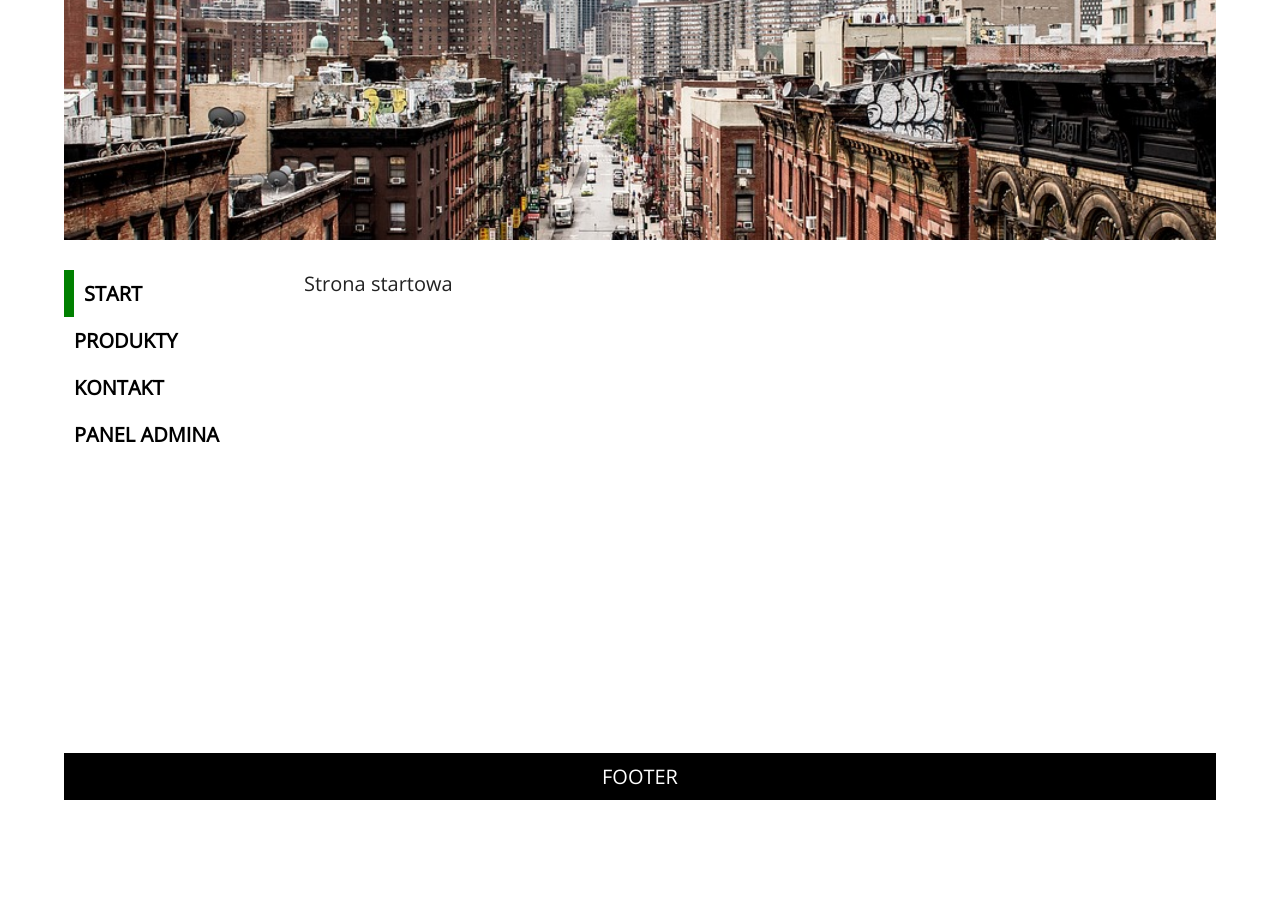
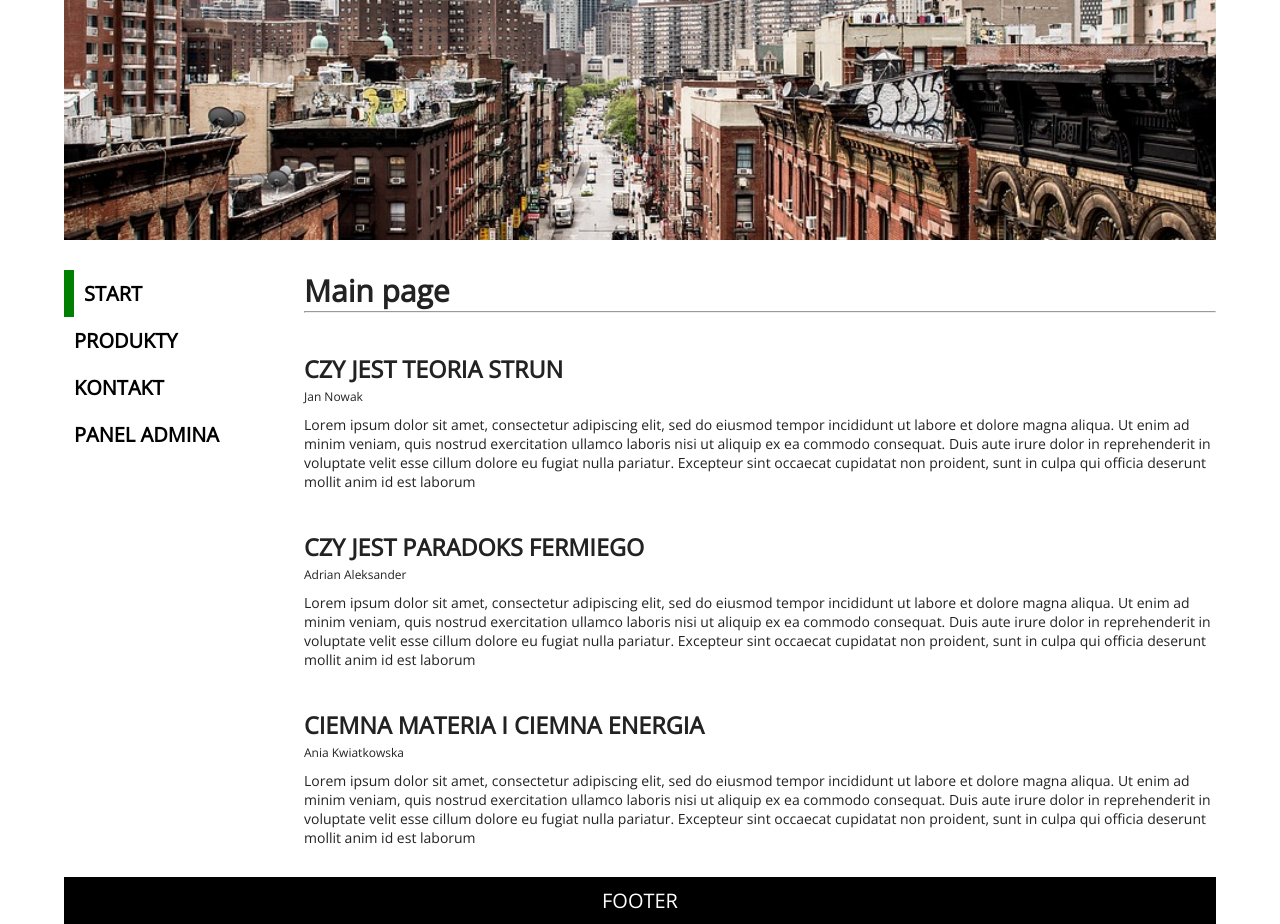
Before and after one commit to p4wix/react-router-spa, a React (Create React App) app: page / in a window 1280 px wide. Before the commit the page ends 800 px from the top, so only its background shows below. Built offline with nearby package versions, Linux system fonts and the light colour scheme.

Commit message:
home page

```diff
--- /dev/null
+++ b/src/components/Article.jsx
@@ -0,0 +1,15 @@
+import React from "react";
+
+import "../styles/Article.css";
+
+const Article = ({ title, author, text }) => {
+	return (
+		<article>
+			<h3>{title}</h3>
+			<span>{author}</span>
+			<p>{text}</p>
+		</article>
+	);
+};
+
+export default Article;
--- a/src/layouts/Page.jsx
+++ b/src/layouts/Page.jsx
@@ -9,6 +9,7 @@ import ErrorPage from "../pages/ErrorPage";
 
 const Page = () => {
 	return (
+		<>
 			<Switch>
 				<Route path="/" exact component={HomePage} />;
 				<Route path="/products" component={ProductPage} />;
@@ -16,6 +17,7 @@ const Page = () => {
 				<Route path="/admin" component={AdminPage} />;
 				<Route component={ErrorPage} />;
 			</Switch>
+		</>
 	);
 };
 
--- a/src/pages/HomePage.jsx
+++ b/src/pages/HomePage.jsx
@@ -1,7 +1,41 @@
 import React from "react";
+import Article from "../components/Article";
+
+const articles = [
+	{
+		id: 1,
+		title: "Czy jest teoria strun",
+		author: "Jan Nowak",
+		text:
+			"Lorem ipsum dolor sit amet, consectetur adipiscing elit, sed do eiusmod tempor incididunt ut labore et dolore magna aliqua. Ut enim ad minim veniam, quis nostrud exercitation ullamco laboris nisi ut aliquip ex ea commodo consequat. Duis aute irure dolor in reprehenderit in voluptate velit esse cillum dolore eu fugiat nulla pariatur. Excepteur sint occaecat cupidatat non proident, sunt in culpa qui officia deserunt mollit anim id est laborum"
+	},
+	{
+		id: 2,
+		title: "Czy jest paradoks fermiego",
+		author: "Adrian Aleksander",
+		text:
+			"Lorem ipsum dolor sit amet, consectetur adipiscing elit, sed do eiusmod tempor incididunt ut labore et dolore magna aliqua. Ut enim ad minim veniam, quis nostrud exercitation ullamco laboris nisi ut aliquip ex ea commodo consequat. Duis aute irure dolor in reprehenderit in voluptate velit esse cillum dolore eu fugiat nulla pariatur. Excepteur sint occaecat cupidatat non proident, sunt in culpa qui officia deserunt mollit anim id est laborum"
+	},
+	{
+		id: 3,
+		title: "Ciemna materia i ciemna energia",
+		author: "Ania Kwiatkowska",
+		text:
+			"Lorem ipsum dolor sit amet, consectetur adipiscing elit, sed do eiusmod tempor incididunt ut labore et dolore magna aliqua. Ut enim ad minim veniam, quis nostrud exercitation ullamco laboris nisi ut aliquip ex ea commodo consequat. Duis aute irure dolor in reprehenderit in voluptate velit esse cillum dolore eu fugiat nulla pariatur. Excepteur sint occaecat cupidatat non proident, sunt in culpa qui officia deserunt mollit anim id est laborum"
+	}
+];
 
 const HomePage = () => {
-	return <div>Strona startowa</div>;
+	const artList = articles.map(article => (
+		<Article key={article.id} {...article} />
+	));
+	return (
+		<div className="home">
+			<h2>Main page</h2>
+			<hr />
+			{artList}
+		</div>
+	);
 };
 
 export default HomePage;
--- /dev/null
+++ b/src/styles/Article.css
@@ -0,0 +1,18 @@
+article {
+	margin-top: 40px;
+}
+
+h3 {
+	margin-bottom: 3px;
+	text-transform: uppercase;
+}
+
+span {
+	display: block;
+	margin-bottom: 10px;
+	font-size: 12px;
+}
+
+p {
+	font-size: 14px;
+}
```
Lines whose indentation alone changed are shown as unchanged.
